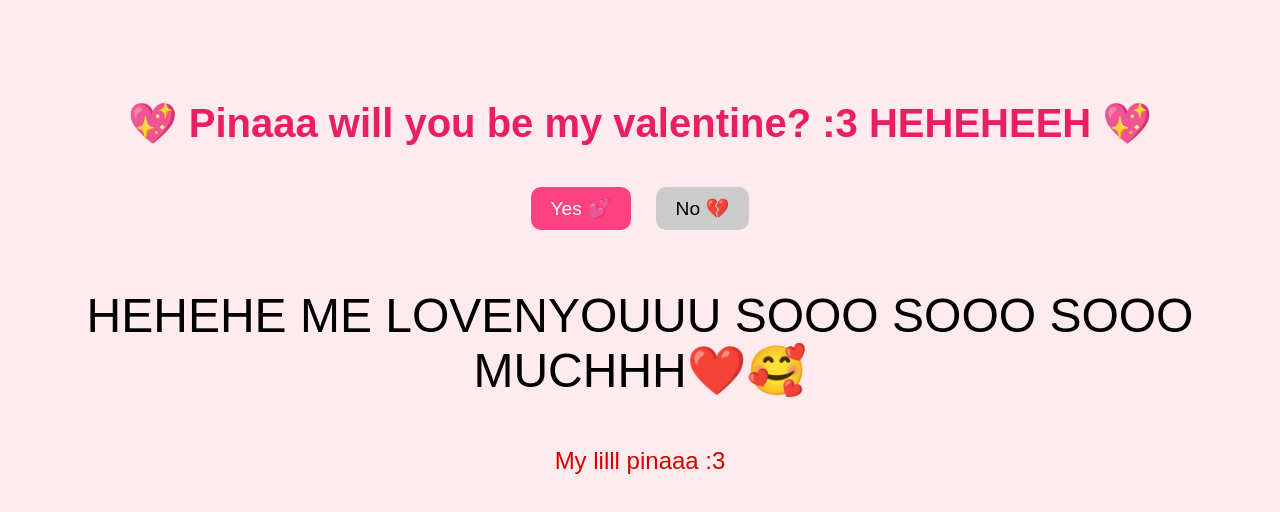
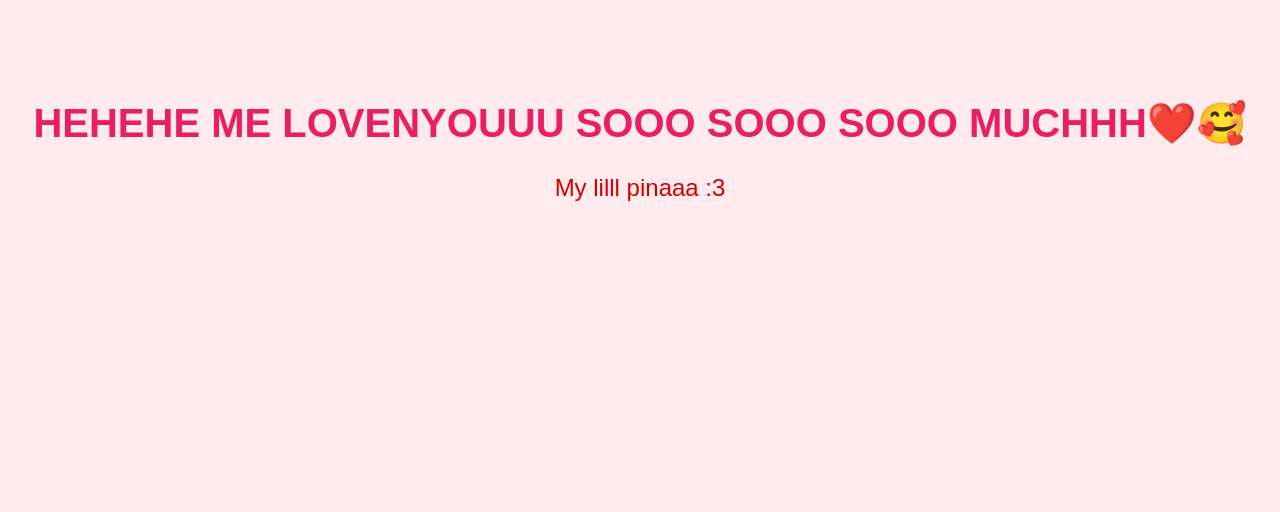
Before and after one commit to NikM0/Valentine, a plain HTML site: page index.html in a window 1280 px wide. Both pictures are taken after a click on the button "Yes 💕". Drawn offline with Linux system fonts and the light colour scheme.

Commit message:
Update index.html

```diff
--- a/index.html
+++ b/index.html
@@ -59,11 +59,10 @@
 <body>
     <div class="container">
         <h1 id="question">💖 Pinaaa will you be my valentine? :3 HEHEHEEH 💖</h1>
-        <div class="buttons">
+        <div class="buttons" id="buttonsContainer">
             <button class="yes-btn" onclick="showLove()">Yes 💕</button>
             <button class="no-btn" onclick="askAgain()" id="noButton">No 💔</button>
         </div>
-        <p id="question" style="font-size: 3em">HEHEHE ME LOVENYOUUU SOOO SOOO SOOO MUCHHH❤️🥰</p>
         <p class="hidden-message" id="message">My lilll pinaaa :3</p>
     </div>
 
@@ -71,7 +70,9 @@
         let noClicks = 0;
 
         function showLove() {
-            document.getElementById("message").style.display = "block";
+            document.getElementById("question").textContent = "HEHEHE ME LOVENYOUUU SOOO SOOO SOOO MUCHHH❤️🥰";
+            document.getElementById("message").style.display = "block"; // Show hidden message
+            document.getElementById("buttonsContainer").style.display = "none"; // Hide buttons
         }
 
         function askAgain() {
@@ -89,7 +90,7 @@
                 question.innerText = "ARE YOU REALLY REALLY SURE?! 😭 DO YOU WANT TO BE MY VALENTINE";
                 question.style.fontSize = "4em";
             } else {
-                question.innerText = "HMPH WELL TOO BAD >:3"
+                question.innerText = "HMPH WELL TOO BAD >:3";
                 question.style.fontSize = "3em";
                 noButton.style.display = "none";
             }
```
